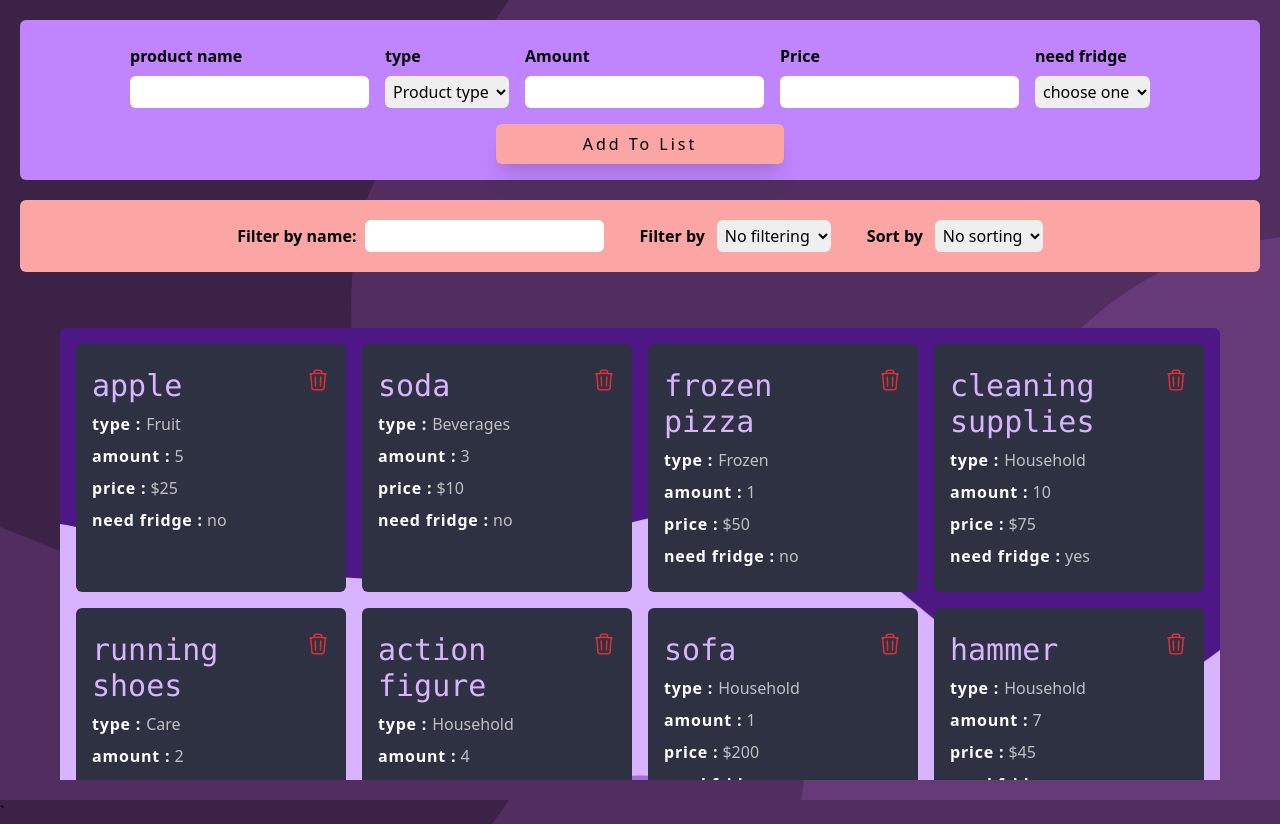
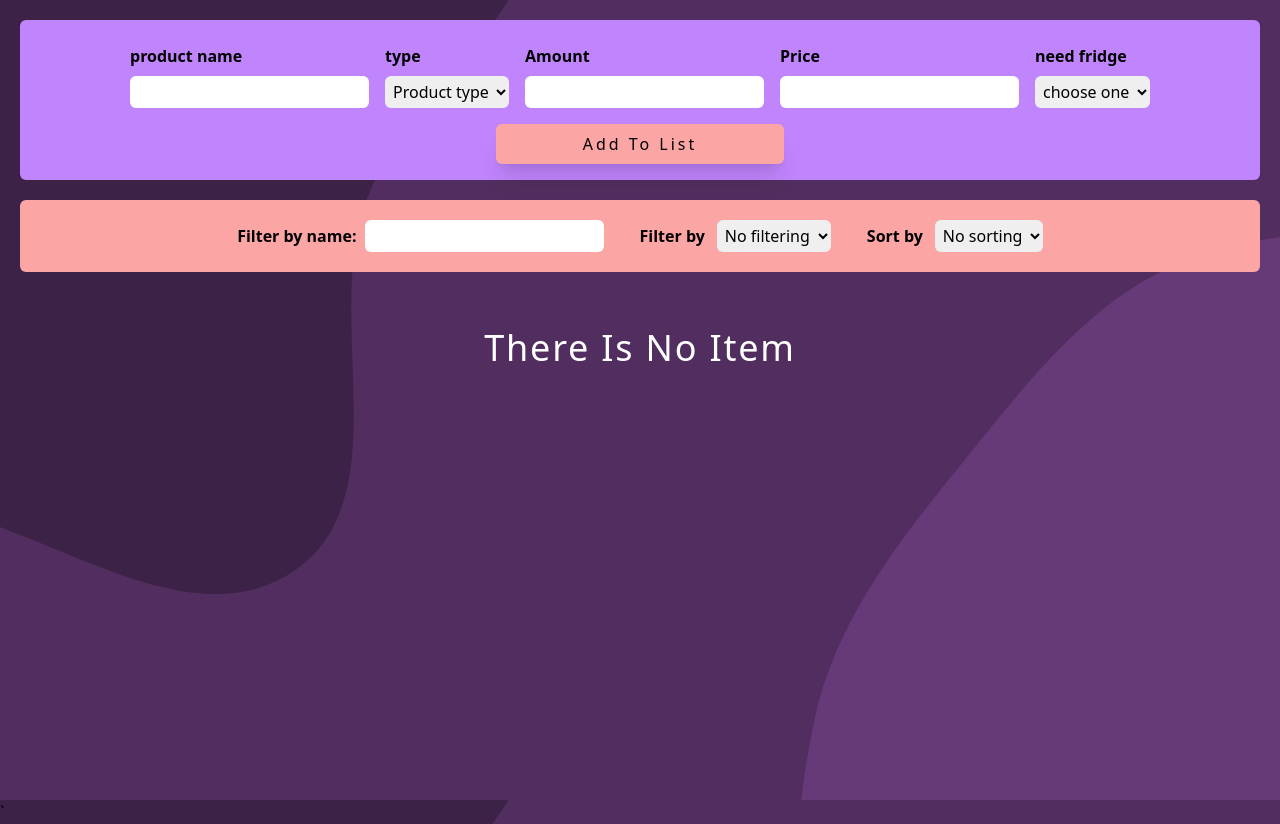
Before and after one commit to mohammadkhakshoor/shoppingList-tracker, a React (Vite) app: page / in a window 1280 px wide. Built offline with nearby package versions, Linux system fonts and the light colour scheme.

Commit message:
FIX: remove the initial values which were being used for testing purpose

```diff
--- a/src/App.jsx
+++ b/src/App.jsx
@@ -5,94 +5,94 @@ import FilterProducts from "./components/FilterProducts";
 
 const typesOfProducts = ["Fruit", "Beverages", "Frozen", "Household", "Care"];
 
-const x = [
-  {
-    productName: "apple",
-    amount: "5",
-    price: "25",
-    productType: "Fruit",
-    needFridge: "no",
-    id: "1",
-  },
-  {
-    productName: "soda",
-    amount: "3",
-    price: "10",
-    productType: "Beverages",
-    needFridge: "no",
-    id: "2",
-  },
-  {
-    productName: "frozen pizza",
-    amount: "1",
-    price: "50",
-    productType: "Frozen",
-    needFridge: "no",
-    id: "3",
-  },
-  {
-    productName: "cleaning supplies",
-    amount: "10",
-    price: "75",
-    productType: "Household",
-    needFridge: "yes",
-    id: "4",
-  },
-  {
-    productName: "running shoes",
-    amount: "2",
-    price: "30",
-    productType: "Care",
-    needFridge: "no",
-    id: "5",
-  },
-  {
-    productName: "action figure",
-    amount: "4",
-    price: "15",
-    productType: "Household",
-    needFridge: "no",
-    id: "6",
-  },
-  {
-    productName: "sofa",
-    amount: "1",
-    price: "200",
-    productType: "Household",
-    needFridge: "no",
-    id: "7",
-  },
-  {
-    productName: "hammer",
-    amount: "7",
-    price: "45",
-    productType: "Household",
-    needFridge: "no",
-    id: "8",
-  },
-  {
-    productName: "t-shirt",
-    amount: "3",
-    price: "40",
-    productType: "Care",
-    needFridge: "no",
-    id: "9",
-  },
-  {
-    productName: "cookware set",
-    amount: "2",
-    price: "35",
-    productType: "Household",
-    needFridge: "no",
-    id: "10",
-  },
-];
+// const x = [
+//   {
+//     productName: "apple",
+//     amount: "5",
+//     price: "25",
+//     productType: "Fruit",
+//     needFridge: "no",
+//     id: "1",
+//   },
+//   {
+//     productName: "soda",
+//     amount: "3",
+//     price: "10",
+//     productType: "Beverages",
+//     needFridge: "no",
+//     id: "2",
+//   },
+//   {
+//     productName: "frozen pizza",
+//     amount: "1",
+//     price: "50",
+//     productType: "Frozen",
+//     needFridge: "no",
+//     id: "3",
+//   },
+//   {
+//     productName: "cleaning supplies",
+//     amount: "10",
+//     price: "75",
+//     productType: "Household",
+//     needFridge: "yes",
+//     id: "4",
+//   },
+//   {
+//     productName: "running shoes",
+//     amount: "2",
+//     price: "30",
+//     productType: "Care",
+//     needFridge: "no",
+//     id: "5",
+//   },
+//   {
+//     productName: "action figure",
+//     amount: "4",
+//     price: "15",
+//     productType: "Household",
+//     needFridge: "no",
+//     id: "6",
+//   },
+//   {
+//     productName: "sofa",
+//     amount: "1",
+//     price: "200",
+//     productType: "Household",
+//     needFridge: "no",
+//     id: "7",
+//   },
+//   {
+//     productName: "hammer",
+//     amount: "7",
+//     price: "45",
+//     productType: "Household",
+//     needFridge: "no",
+//     id: "8",
+//   },
+//   {
+//     productName: "t-shirt",
+//     amount: "3",
+//     price: "40",
+//     productType: "Care",
+//     needFridge: "no",
+//     id: "9",
+//   },
+//   {
+//     productName: "cookware set",
+//     amount: "2",
+//     price: "35",
+//     productType: "Household",
+//     needFridge: "no",
+//     id: "10",
+//   },
+// ];
 
 export default function App() {
-  const [items, setItems] = useState(x); ////////////// ** here you can use x as testing values
-  // const [items, setItems] = useState(
-  //   JSON.parse(localStorage.getItem("items")) || []
-  // );
+  // const [items, setItems] = useState(x); ////////////// ** here you can use x as testing values
+  const [items, setItems] = useState(
+    JSON.parse(localStorage.getItem("items")) || []
+  );
   const [filterTerm, setFilterTerm] = useState("");
   const [sortBy, setSortBy] = useState("");
   const [filterBy, setFilterBy] = useState("nothing");
```
